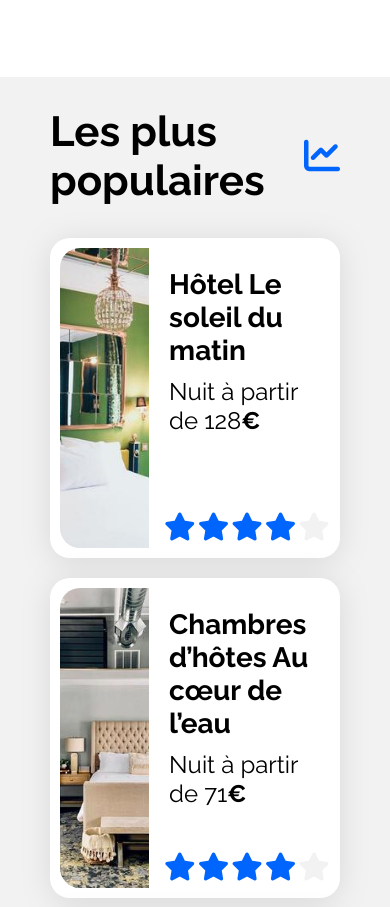
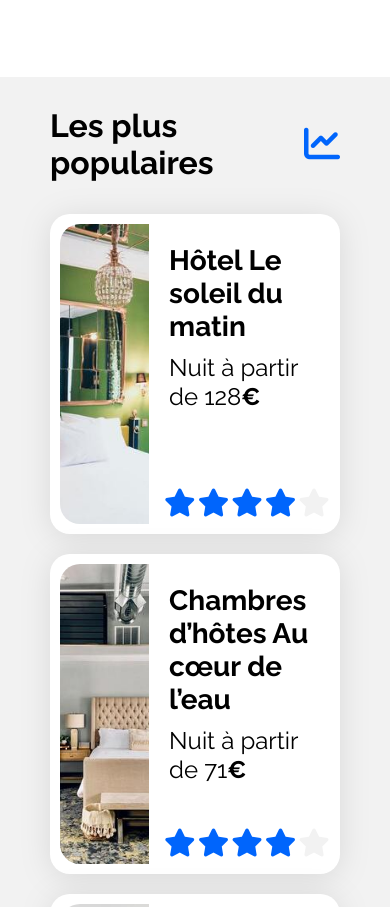
Before and after one commit to DevFVignon/Cr-ez-la-page-d-accueil-d-une-agence-de-voyage-avec-HTML-CSS, a plain HTML site: page index.html in a window 390 px wide. Shown: the part 1278-2185 px from the top of the page. Drawn offline with Linux system fonts and the light colour scheme.

Commit message:
correction populaires-title section-title 32px

```diff
--- a/css/style.css
+++ b/css/style.css
@@ -369,6 +369,7 @@ border-radius : 0 15px 15px 0px;
     box-shadow: 0px 3px 10px rgba(0, 0, 0, 0.1);
 }
 
+
 .activities--cards--card_img {
     height: 400px;
     width: 100%;
@@ -573,6 +574,10 @@ border-radius : 0 15px 15px 0px;
         font-size: 12px;
     }
 
+    .populaires-title .section-title {
+        font-size: 18px;
+    }
+
     .footer{
         grid-gap: 60px;
     }
@@ -761,7 +766,10 @@ border-radius : 0 15px 15px 0px;
         border-radius: 0px;
         width: 100%;
         padding : 0px 60px;
+    }
 
+    .populaires-title .section-title {
+        font-size: 32px;
     }
 
     .section-title{
```
